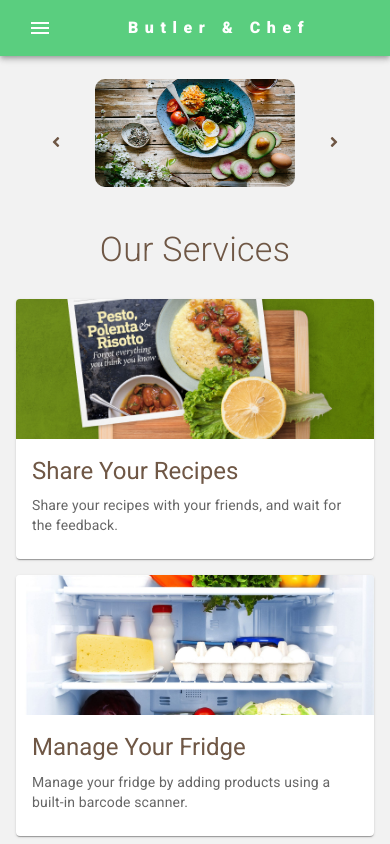
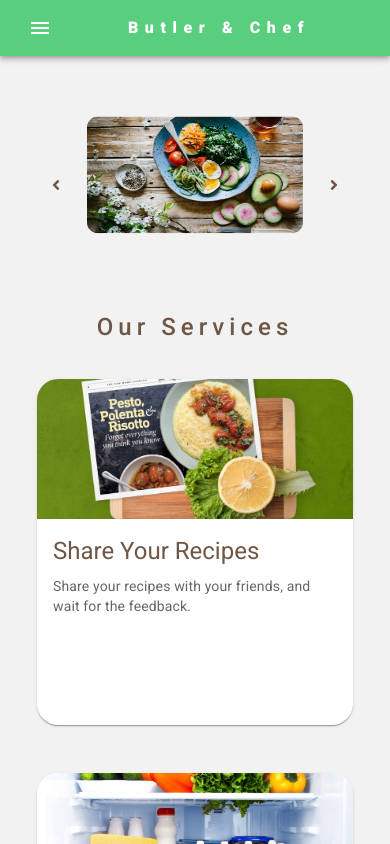
Before and after one commit to MariamElZaatari/react_authentication_app, a React (Create React App) app: page / in a window 390 px wide. Shown: the top 844 px of the page. Built offline with nearby package versions, Linux system fonts and the light colour scheme.

Commit message:
Service Card Design Fixed, Image Slider Design Fixed, Home Page Restructured

```diff
--- a/src/assets/css/app.css
+++ b/src/assets/css/app.css
@@ -54,6 +54,15 @@
     margin-top: 41px !important;
     margin-bottom: 41px !important;
 }
+
+.card[type="service"] {
+    border-radius: 21px !important;
+    width: fit-content;
+    height: 36vh;
+    margin-top: 41px !important;
+    margin-bottom: 41px !important;
+}
+
 
 .button {
     border: 1px solid #5ACE7F !important;
@@ -122,3 +131,35 @@
 .success svg {
     color: #4BB543 !important;
 }
+.header {
+    letter-spacing: 0.21em !important;
+    text-transform: capitalize;
+    font-weight: 500 !important;
+    font-size: 38px !important;
+}
+@media only screen and (max-width: 820px) {
+    .card[type="service"] {
+        border-radius: 21px !important;
+        width: fit-content;
+        height: 24vh;
+        margin-top: 12px !important;
+        margin-bottom: 12px !important;
+    }
+}
+@media only screen and (max-width: 480px) {
+    .header {
+        letter-spacing: 0.21em !important;
+        text-transform: capitalize;
+        font-weight: 500 !important;
+        font-size: x-large !important;
+    }
+    .card[type="service"] {
+        border-radius: 21px !important;
+        width: fit-content;
+        height: 41vh;
+        margin-top: 12px !important;
+        margin-bottom: 12px !important;
+        margin-left: 21px !important;
+        margin-right: 21px !important;
+    }
+}
--- a/src/assets/css/slider.css
+++ b/src/assets/css/slider.css
@@ -1,75 +1,6 @@
-@media (min-width:375px) {
 .slider {
     position: relative;
-        height: 2vh;
-        display: flex;
-        justify-content: center;
-        align-items: center;
-    }
-    .image {
-        width: 200px;
-        height: 108px;
-        border-radius: 10px;
-    }
-    .right-arrow {
-        position: absolute;
-        top: 50%;
-        right: 32px;
-        font-size: 1rem;
-        z-index: 10;
-        cursor: pointer;
-        user-select: none;
-    }
-    .left-arrow {
-        position: absolute;
-        top: 50%;
-        left: 32px;
-        font-size: 1rem;
-        z-index: 10;
-        cursor: pointer;
-        user-select: none;
-    }
-}
-
-@media (min-width:768px) {
-    .slider {
-        position: relative;
-        height: 28vh;
-        display: flex;
-        justify-content: center;
-        align-items: center;
-    }
-    .image {
-      width: 521px;
-      height: 321px;
-        border-radius: 10px;
-    }
-    .right-arrow {
-        position: absolute;
-        top: 50%;
-        right: 32px;
-        font-size: 2rem;
-        color: white;
-        z-index: 10;
-        cursor: pointer;
-        user-select: none;
-    }
-    .left-arrow {
-        position: absolute;
-        top: 50%;
-        left: 32px;
-        font-size: 2rem;
-        color: white;
-        z-index: 10;
-        cursor: pointer;
-        user-select: none;
-    }
-}
-
-@media (min-width:1024px) {
-    .slider {
-        position: relative;
-        height: 65vh;
+    height: 41vh;
     display: flex;
     justify-content: center;
     align-items: center;
@@ -106,4 +37,70 @@
     transition-duration: 1s;
     transform: scale(1.08);
 }
+
+@media only screen and (max-width: 820px) {
+    .slider {
+        position: relative;
+        height: 25vh;
+        display: flex;
+        justify-content: center;
+        align-items: center;
     }
+    .image {
+        width: 521px;
+        height: 321px;
+        border-radius: 10px;
+    }
+    .right-arrow {
+        position: absolute;
+        top: 50%;
+        right: 32px;
+        font-size: 2rem;
+        color: white;
+        z-index: 10;
+        cursor: pointer;
+        user-select: none;
+    }
+    .left-arrow {
+        position: absolute;
+        top: 50%;
+        left: 32px;
+        font-size: 2rem;
+        color: white;
+        z-index: 10;
+        cursor: pointer;
+        user-select: none;
+    }
+}
+@media only screen and (max-width: 480px) {
+    .slider {
+        position: relative;
+        height: 12vh;
+        display: flex;
+        justify-content: center;
+        align-items: center;
+    }
+    .image {
+        width: 200px;
+        height: 108px;
+        border-radius: 10px;
+    }
+    .right-arrow {
+        position: absolute;
+        top: 50%;
+        right: 32px;
+        font-size: 1rem;
+        z-index: 10;
+        cursor: pointer;
+        user-select: none;
+    }
+    .left-arrow {
+        position: absolute;
+        top: 50%;
+        left: 32px;
+        font-size: 1rem;
+        z-index: 10;
+        cursor: pointer;
+        user-select: none;
+    }
+}
--- a/src/components/Service.jsx
+++ b/src/components/Service.jsx
@@ -11,7 +11,7 @@ export default function MediaCard(props) {
     const image=props.image;
 
     return (
-      <Card>
+      <Card className='card' type="service">
         <CardMedia
           component="img"
           height="140"
--- a/src/pages/Home.js
+++ b/src/pages/Home.js
@@ -33,14 +33,19 @@ export default function Home() {
   return (
     <div>
       <Container maxWidth="lg" className="section">
-      <ImageSlider slides={SliderData}/>
+        <ImageSlider slides={SliderData} />
       </Container>
       <Container maxWidth="lg" className="section">
 
-        <Typography gutterBottom variant="h4" component="div" pt={2} pb={2} align="center" fontWeight={300} className="clr_brown_text">
+        <Typography gutterBottom variant="h4" component="div" pt={2} pb={2} align="center" fontWeight={300} className="header clr_brown_text">
           Our Services
         </Typography>
-        <Grid container rowSpacing={2} spacing={2} justifyContent="center">
+        <Grid container
+          spacing={3}
+          direction="row"
+          alignItems="center"
+          justifyContent="center"
+          style={{ minHeight: '41vh' }}>
 
           <Grid item xs={12} sm={6} md={3}>
             <Service image={RecipeImage} name="Share Your Recipes" desc="Share your recipes with your friends, and wait for the feedback." />
```
Lines whose indentation alone changed are shown as unchanged.
